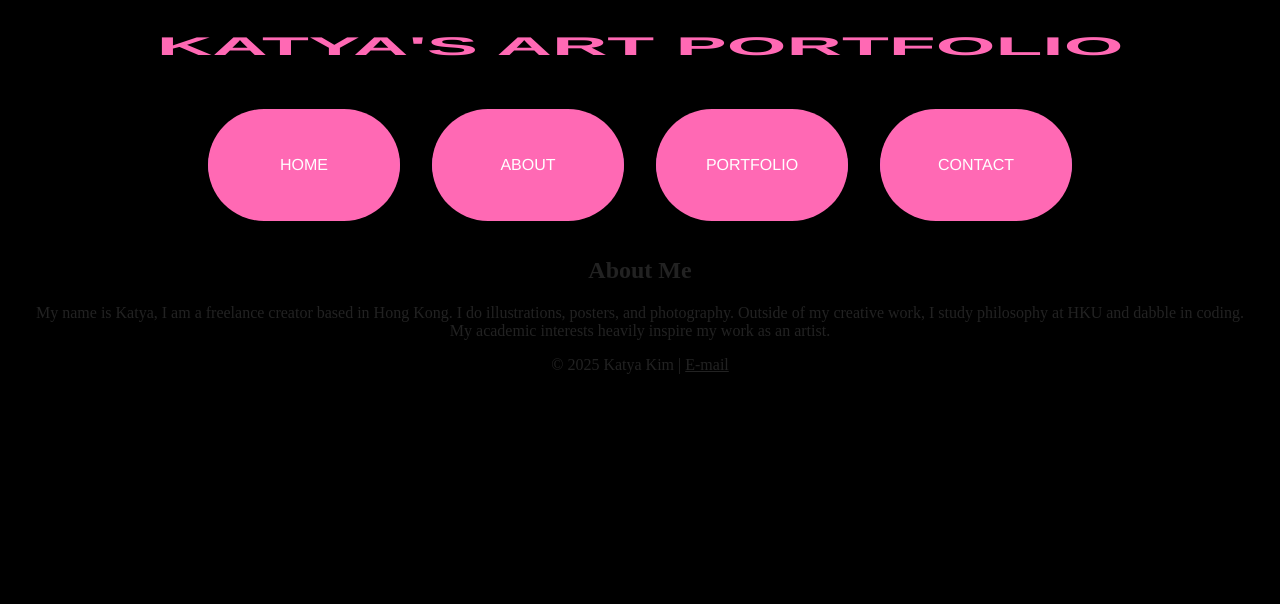
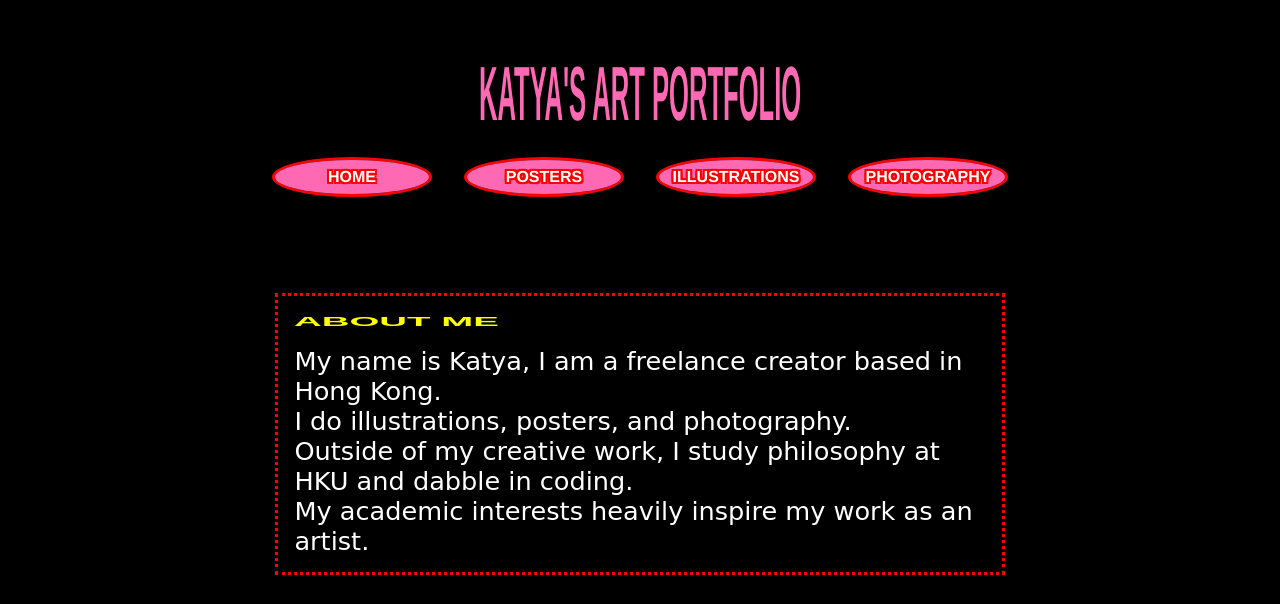
Before and after one commit to katya-pie/plur, a plain HTML site: page about.html in a window 1280 px wide. Drawn offline with Linux system fonts and the light colour scheme; a web font is replaced by a local one.

Commit message:
Fire changes

```diff
--- a/about.html
+++ b/about.html
@@ -5,13 +5,17 @@
   <meta name="viewport" content="width=device-width, initial-scale=1.0" />
   <title>PLUR</title>
   <link rel="stylesheet" href="style.css">
+
+  <!-- Rennie Benie / Whisper font -->
   <link rel="preconnect" href="https://fonts.googleapis.com">
   <link rel="preconnect" href="https://fonts.gstatic.com" crossorigin>
-  <link href="https://fonts.googleapis.com/css2?family=Reenie+Beanie&display=swap" rel="stylesheet">
+  <link href="https://fonts.googleapis.com/css2?family=Reenie+Beanie&family=Whisper&display=swap" rel="stylesheet">
 </head>
 <body>
   <header>
-    <h1>KATYA'S ART PORTFOLIO</h1>
+    <div class="h1-wrapper">
+       <h1>KATYA'S ART PORTFOLIO</h1>
+    </div>
     <nav class="navbar">
       <ul>
         <li>
@@ -21,31 +25,38 @@
         </li>
         <li>
           <div class="button-wrapper">
-            <a href="about.html">ABOUT</a>
+            <a href="event-posters.html">POSTERS</a>
           </div>
         </li>
         <li>
           <div class="button-wrapper">
-            <a href="portfolio.html">PORTFOLIO</a>
+            <a href="illustrations.html">ILLUSTRATIONS</a>
           </div>
         </li>
         <li>
           <div class="button-wrapper">
-            <a href="contact.html">CONTACT</a>
+            <a href="photography.html">PHOTOGRAPHY</a>
           </div>
         </li>
       </ul>
     </nav>
   </header>
 
-  <main></main>
-    <section class="self-introduction">
-      <h2>About Me</h2>
-      <p>
-        <!-- Paste your self-introduction here -->
-        My name is Katya, I am a freelance creator based in Hong Kong. I do illustrations, posters, and photography. Outside of my creative work, I study philosophy at HKU and dabble in coding. My academic interests heavily inspire my work as an artist.
-
-      </p>
+  <main>
+    <section class="self-intro">
+      <div class="wrapper">
+        <p class="h2">
+          ABOUT ME
+        </p>
+      </div>
+      <div class="wrapper">
+        <p class="text">
+          My name is Katya, I am a freelance creator based in Hong Kong. <br>
+          I do illustrations, posters, and photography. <br>
+          Outside of my creative work, I study philosophy at HKU and dabble in coding. <br>
+          My academic interests heavily inspire my work as an artist.
+        </p>
+      </div>
     </section>
   </main>
 
--- a/style.css
+++ b/style.css
@@ -1,29 +1,47 @@
 body {
   background-color: #000000; /* Set the background of the website to black */
-  color: #222;
-  text-align: center;
   margin: 0;
   padding: 2rem;
-  overflow-x: hidden; /* Prevent horizontal scrolling */
+}
+
+/* Header styles */
+header {
+  display: flex; /* Use flexbox for layout */
+  flex-direction: column; /* Stack elements vertically */
+  align-items: center; /* Center all child elements horizontally */
+  justify-content: center; /* Center all child elements vertically */
+  width: 90%; /* Responsive width */
+  max-width: 1200px; /* Limit the maximum width */
+  margin: 0 auto; /* Center the header horizontally */
+  padding: 2rem 0; /* Add padding to the top and bottom */
+  text-align: center; /* Center text inside child elements */
+}
+
+.h1-wrapper {
+  width: 100%; /* Ensure the wrapper takes the full width of the header */
+  display: flex;
+  justify-content: center; /* Center the <h1> horizontally */
 }
 
 h1 {
   color: #ff69b4; /* Hot pink */
   font-family: "Helvetica", "Arial", sans-serif;
   font-size: 2vw; /* Dynamically adjust font size based on viewport width */
+  text-align: center;
   white-space: nowrap; /* Prevent text from wrapping */
-  margin: 0;
-  transform: scale(3, 1); /* Stretch horizontally by 3 times, keep height unchanged */
+  margin: 1rem 0; /* Add spacing above and below the <h1> */
+  transform: scale(1, 3); /* Stretch horizontally by 3 times, keep height unchanged */
   display: inline-block; /* Ensure transform applies correctly */
 }
 
-/* General styles for the navbar */
 .navbar {
-  display: flex;
+  display: flex; /* Use flexbox for layout */
   justify-content: center; /* Center the navbar items */
-  align-items: center;
+  align-items: center; /* Center items vertically */
+  width: 100%; /* Make the navbar take the full width of the header */
+  max-width: 800px; /* Limit the maximum width of the navbar */
   padding: 1rem 0; /* Add padding to the navbar */
-  margin-top: 2rem; /* Add space between the navbar and the title */
+  margin: 1rem 0; /* Add spacing above and below the navbar */
   background-color: transparent; /* No background color */
 }
 
@@ -45,63 +63,99 @@ h1 {
   color: #fff; /* White text color */
   text-decoration: none; /* Remove underline */
   font-family: "Helvetica", "Arial", sans-serif;
-  font-size: 1rem;
-  padding: 1rem; /* Add some padding for spacing */
-  background-color: #ff69b4; /* Hot pink background */
-  border-radius: 9999px; /* Ensure a perfect oval shape */
   aspect-ratio: 2 / 1; /* Enforce a 2:1 width-to-height ratio */
-  width: 10rem; /* Set the width, height adjusts automatically */
   transition: background-color 0.3s ease, transform 0.2s ease; /* Add hover effects */
 }
 
-/* Add hover effect for the buttons */
 .navbar a:hover {
-  background-color: #ff1493; /* Darker pink on hover */
-  transform: scale(1.1); /* Slightly enlarge the button on hover */
+  color: yellow;
 }
 
-.menu {
-  display: grid;
-  grid-template-columns: repeat(2, 1fr); /* Create 2 columns */
-  grid-template-rows: repeat(2, 1fr); /* Create 2 rows */
-  gap: 1rem; /* Add spacing between items */
-  max-width: 800px; /* Optional: Limit the menu width */
-  margin: 2rem auto; /* Center the menu on the page */
-}
-
-.menu-item {
-  background-color: #e0e0e0;
-  color: #222;
-  font-family: "Helvetica", "Arial", sans-serif;
-  font-size: 1.5rem;
-  display: flex;
-  align-items: center;
-  justify-content: center;
-  padding: 0rem;
-  border-radius: 8px; /* Optional: Add rounded corners */
-  text-transform: uppercase;
-  text-decoration: none;
-  font-weight: bold;
-  transition: background-color 0.3s ease;
-}
-
-.menu-item:hover {
-  background-color: #d6d6d6; /* Change background on hover */
-}
-
-/* Style for the button wrapper divs */
 .button-wrapper {
   display: flex;
   justify-content: center;
   align-items: center;
-  /* width: 12rem; /* Increase the width for a more oval shape */
-  /* height: 4rem; /* Decrease the height slightly */
-  background-color: #9969ff; /* Hot pink background */
-  border-radius: 50%; /* Perfect oval shape */
-  transition: background-color 0.3s ease, transform 0.2s ease; /* Add hover effects */
+  width: 10rem; /* Adjust width for a more oval shape */
+  height: 2.5rem; /* Adjust height for a more oval shape */
+  background-color: transparent; /* Transparent background for the wrapper */
+  border: 3px solid red; /* Solid red border */
+  border-radius: 50%; /* Ensure the border follows the oval shape */
+  box-sizing: border-box; /* Include the border in the element's dimensions */
+  transition: transform 0.2s ease; /* Add hover effects */
 }
 
-.button-wrapper:hover {
-  background-color: #ff1493; /* Darker pink on hover */
-  transform: scale(1.1); /* Slightly enlarge the button on hover */
+.button-wrapper a {
+  display: flex;
+  justify-content: center;
+  align-items: center;
+  width: 100%; /* Fill the inner content */
+  height: 100%; /* Fill the inner content */
+  background-color: #ff69b4; /* Hot pink background for the inner button */
+  border-radius: 50%; /* Ensure the inner content is also oval */
+  color: #fff; /* White text color */
+  text-decoration: none; /* Remove underline */
+  font-family: "Helvetica", "Arial", sans-serif;
+  font-size: 1rem;
+  text-transform: uppercase;
+  font-weight: bold;
+  text-shadow:
+    2px 2px 0 red,   /* Top-right */
+    -2px 2px 0 red,  /* Top-left */
+    2px -2px 0 red,  /* Bottom-right */
+    -2px -2px 0 red, /* Bottom-left */
+    0 2px 0 red,     /* Top */
+    0 -2px 0 red,    /* Bottom */
+    2px 0 0 red,     /* Right */
+    -2px 0 0 red;    /* Left */
 }
+
+.button-wrapper a:hover{
+  background-color: red; /* Change background on hover */
+}
+
+/* Main content styles */
+main {
+  display: flex; /* Use Flexbox for layout */
+  align-items: center; /* Center elements horizontally */
+  gap: 0rem; /* Add spacing between elements */
+  margin: 2rem;
+  text-align: left;
+}
+
+.self-intro {
+  display: flex; /* Use flexbox for layout */
+  flex-direction: column; /* Stack elements vertically */
+  align-items: left; /* Align items to the start (left) */
+  width: 60%; /* Responsive width */
+  max-width: 800px; /* Limit the maximum width */
+  margin: 0 auto; /* Center the section horizontally */
+  padding: 1rem; /* Add padding inside the section */
+  text-align: left; /* Align text to the left */
+  gap: 1rem;
+  border: 3px dotted red; /* Solid red border */
+}
+
+.wrapper {
+  justify-content: left; /* Center horizontally */
+  align-items: center; /* Center vertically */
+}
+
+.h2 {
+  font-family: Arial, Helvetica, sans-serif;
+  font-weight: 600;
+  color: yellow;
+  font-size: 1vw;
+  text-align: left;
+  transform: scaleX(3);
+  transform-origin: 0 0;
+  display: inline-block;
+  margin: 0;
+}
+
+.text {
+  font-family: "Whisper", cursive;
+  color: #fff;
+  font-size: 2vw;
+  text-align: left;
+  margin: 0;
+}
```
Also changed, not shown: event-posters.html (+56 -0 lines), illustrations.html (+56 -0 lines), photography.html (+56 -0 lines).
